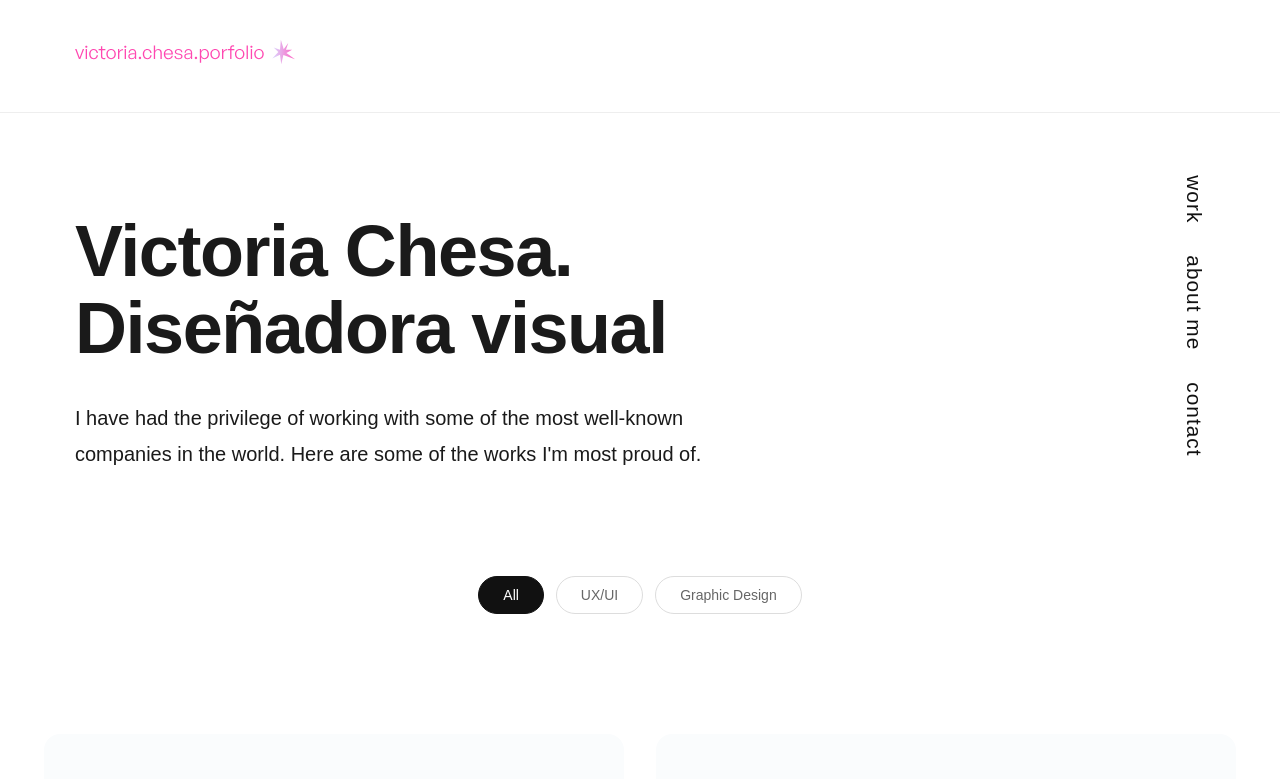
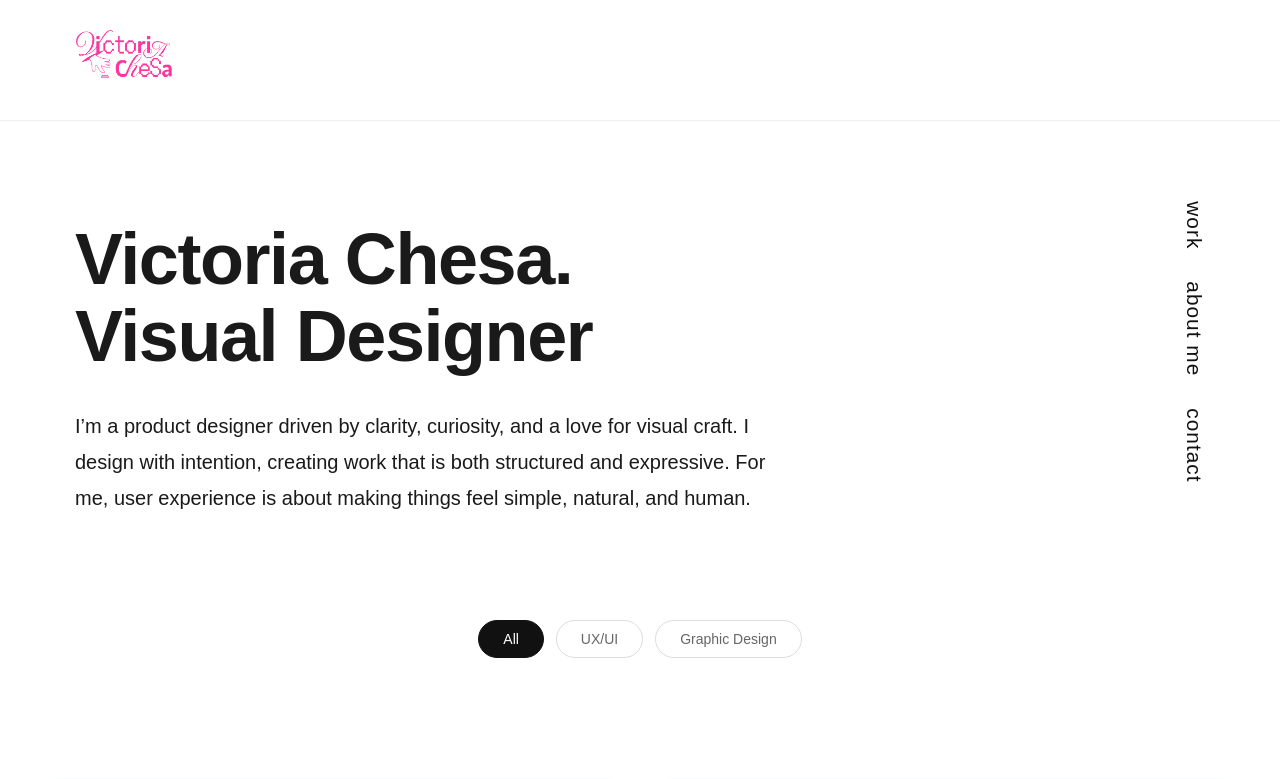
Before and after one commit to victoriachesa/porfolio2026, a plain HTML site: page index.html in a window 1280 px wide. Shown: the top 779 px of the page. Drawn offline with Linux system fonts and the light colour scheme; a web font is replaced by a local one.

Commit message:
domingo 12

```diff
--- a/assets/css/main.css
+++ b/assets/css/main.css
@@ -155,7 +155,7 @@ a {
 }
 
 .logo {
-  height: 56px;
+  height: 64px;
   width: auto;
 }
 
@@ -282,11 +282,6 @@ a {
   text-decoration: none;
   color: inherit;
   display: block;
-  transition: transform 0.3s ease;
-}
-
-.portfolio-grid a:hover {
-  transform: translateY(-4px);
 }
 
 .item {
@@ -297,6 +292,7 @@ a {
   width: 580px;
   height: 620px;
   border-radius: 16px;
+  transition: none; /* ← SIN transición en la card */
 }
 
 .item-img {
@@ -330,7 +326,7 @@ a {
 }
 
 .item h4 {
-  font-family: 'Poppins', sans-serif;
+  font-family: 'Satoshi', sans-serif;
   font-size: 0.875rem;
   font-weight: 500;
   text-transform: uppercase;
--- a/index.html
+++ b/index.html
@@ -3,7 +3,7 @@
 <head>
 	<meta charset="UTF-8">
 	<meta name="viewport" content="width=device-width, initial-scale=1.0">
-	<title>Victoria Chesa - Diseñadora Visual</title>
+	<title>Victoria Chesa - Visual Designer</title>
 	<meta name="description" content="Victoria Chesa - Diseñadora Visual Portfolio">
 
 	<!-- Custom CSS -->
@@ -21,7 +21,7 @@
 	<header class="main-header">
 		<div class="container">
 			<a href="index.html">
-				<img src="assets/img/logo.svg" class="logo" alt="Victoria Chesa">
+				<img src="assets/img/pixel rosa.png" class="logo" alt="Victoria Chesa">
 			</a>
 			<div class="clearfix"></div>
 		</div>
@@ -37,13 +37,12 @@
 				<!-- Título en 2 líneas -->
 				<h1 class="intro__title">
 					<span class="hero-highlight">Victoria Chesa.</span><br>
-					Diseñadora visual
+					Visual Designer
 				</h1>
 
 				<!-- Párrafo descriptivo -->
 				<p class="hero-description">
-					I have had the privilege of working with some of the most well-known companies in the world.
-					Here are some of the works I'm most proud of.
+					I’m a product designer driven by clarity, curiosity, and a love for visual craft. I design with intention, creating work that is both structured and expressive. For me, user experience is about making things feel simple, natural, and human.
 				</p>
 
 				<!-- Menú vertical DERECHA -->
```
Also changed, not shown: assets/img/favicon.png, assets/img/old.png (added), assets/img/pixel rosa.png (added).
